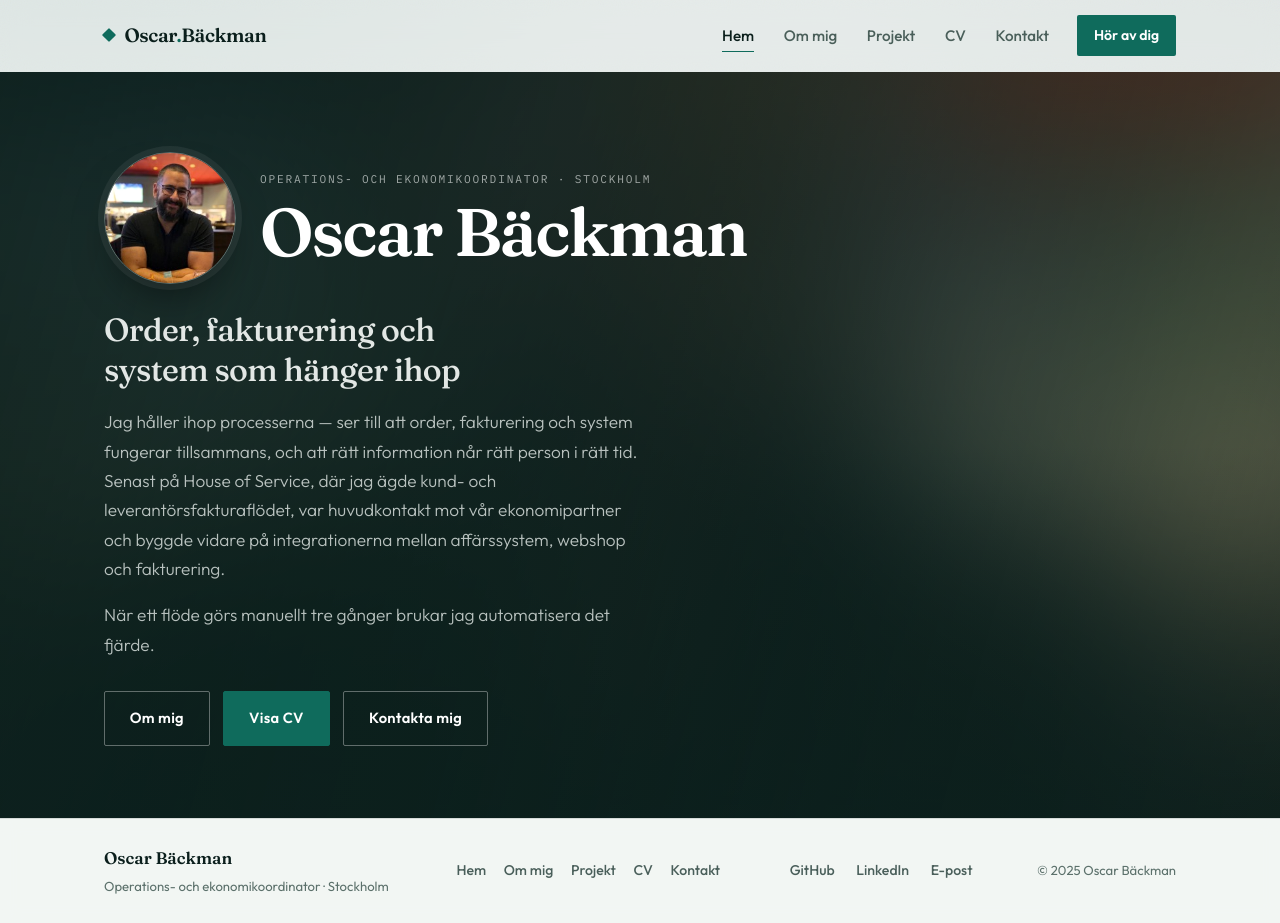
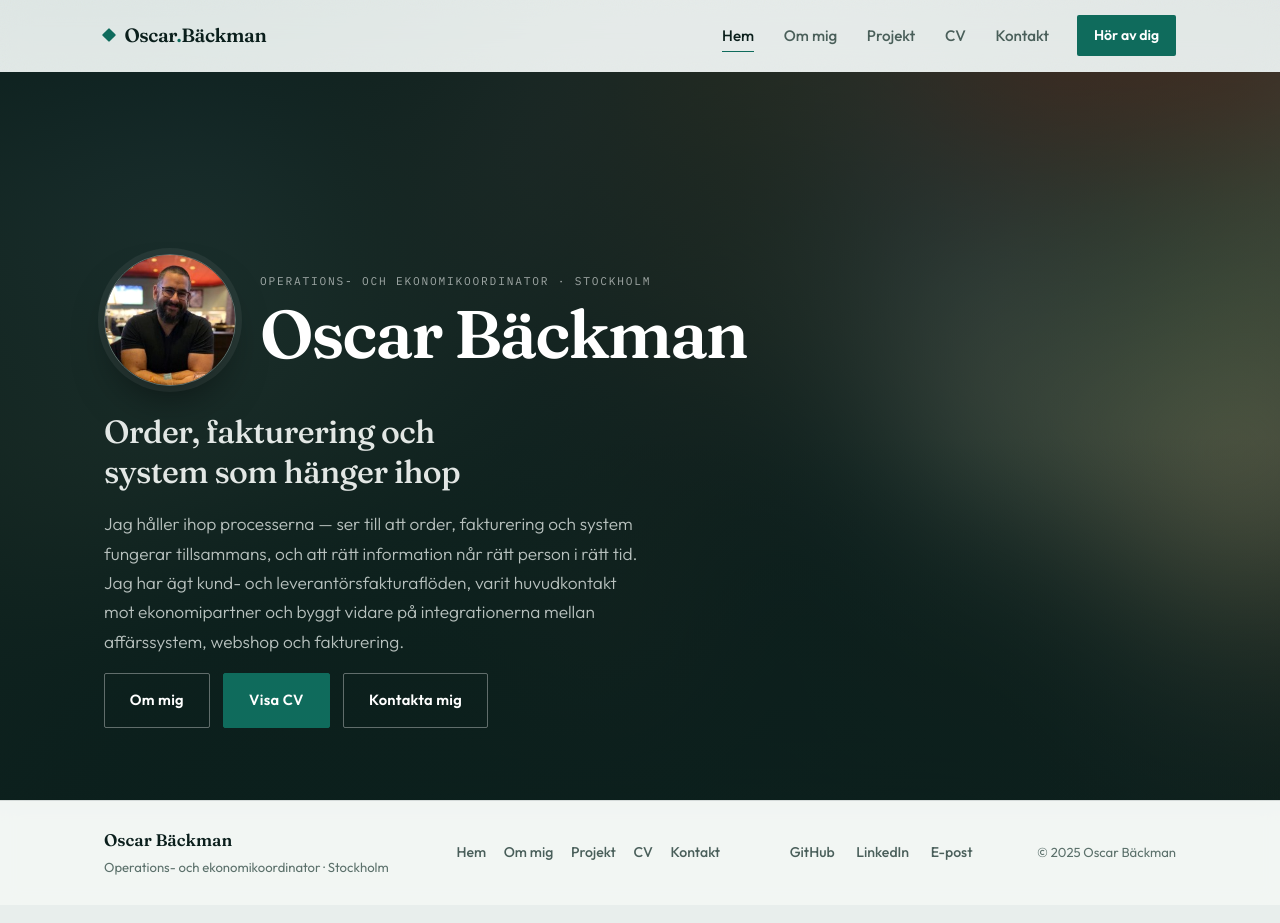
Before and after one commit to OscarBackman92/portfolio, a React (Create React App) app: page / in a window 1280 px wide. Built offline with nearby package versions, Linux system fonts and the light colour scheme; no server answers.

Commit message:
Tighten homepage intro copy.
Remove employer name and drop the automation one-liner so experience stays on CV.

```diff
--- a/src/components/Home.js
+++ b/src/components/Home.js
@@ -57,18 +57,12 @@ function Home() {
         </h1>
 
         <p className="home__lede reveal" style={{ animationDelay: '0.22s' }}>
-          {PROFILE_SUMMARY} Senast på House of Service, där jag ägde kund- och
-          leverantörsfakturaflödet, var huvudkontakt mot vår ekonomipartner och
-          byggde vidare på integrationerna mellan affärssystem, webshop och
-          fakturering.
+          {PROFILE_SUMMARY} Jag har ägt kund- och leverantörsfakturaflöden, varit
+          huvudkontakt mot ekonomipartner och byggt vidare på integrationerna
+          mellan affärssystem, webshop och fakturering.
         </p>
 
-        <p className="home__lede home__lede--short reveal" style={{ animationDelay: '0.27s' }}>
-          När ett flöde görs manuellt tre gånger brukar jag automatisera det
-          fjärde.
-        </p>
-
-        <div className="home__cta reveal" style={{ animationDelay: '0.32s' }}>
+        <div className="home__cta reveal" style={{ animationDelay: '0.27s' }}>
           <Link to="/about" className="btn btn--ghost">
             Om mig
           </Link>
```
